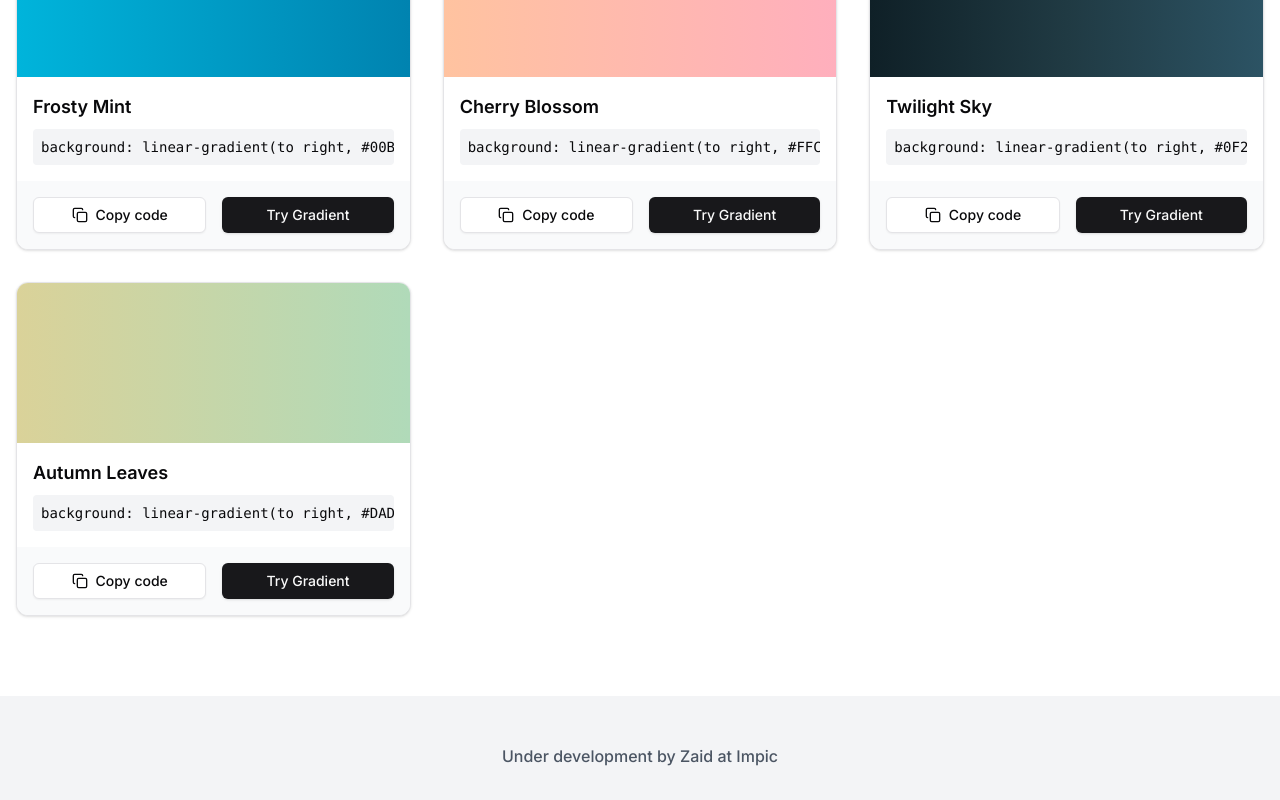
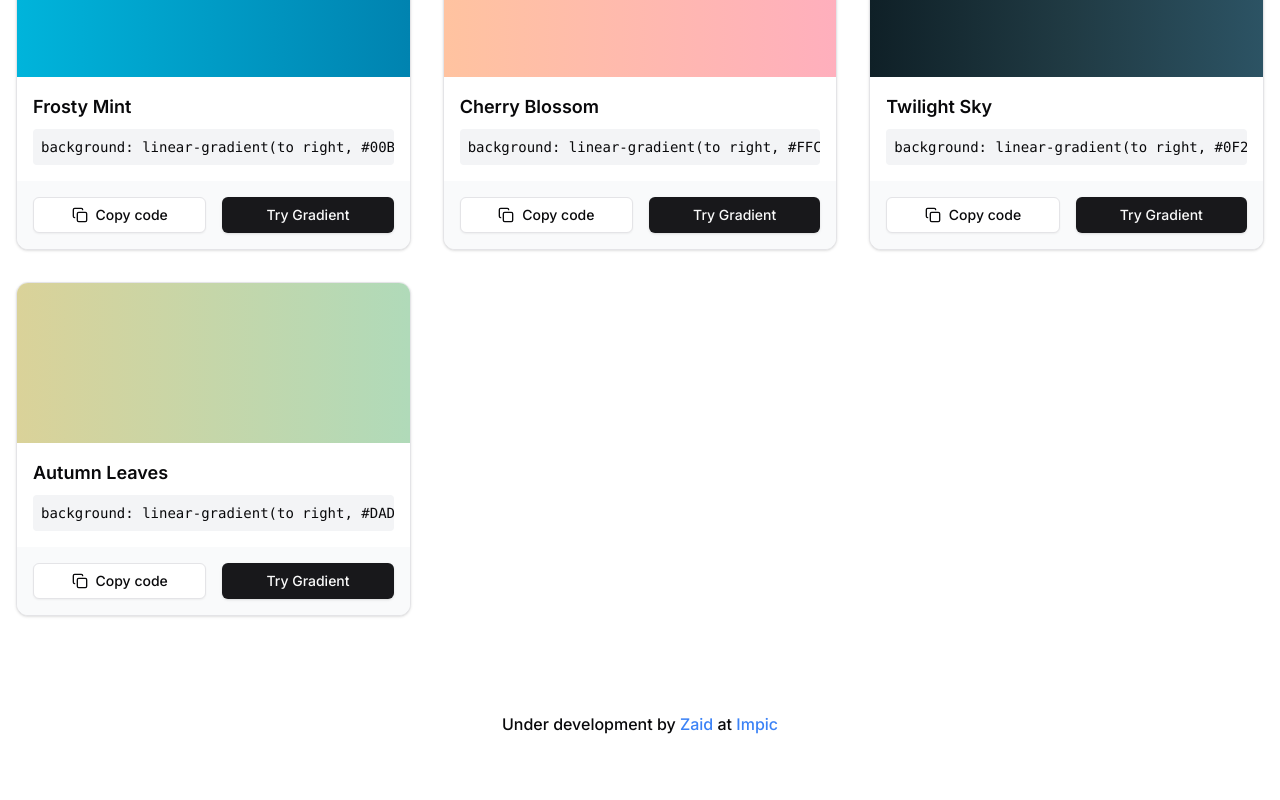
Before and after one commit to zaid-commits/BgLib, a React (Vite) app: page / in a window 1280 px wide. Shown: the part 1548-2348 px from the top of the page. After the commit the page ends 2292 px from the top, so only its background shows below. Built offline with nearby package versions, Linux system fonts and the light colour scheme.

Commit message:
updated href

```diff
--- a/src/components/Footer.tsx
+++ b/src/components/Footer.tsx
@@ -1,7 +1,9 @@
 export const Footer = () => (
-    <footer className="bg-gray-100 py-8 px-4 text-center">
-        <div className="mt-4">
-            <a href="https://zed.impic.tech" className="text-gray-600 hover:text-black">Under development by Zaid at <a href="https://community.impic.tech">Impic</a></a>
+    <footer className="bg-white text-center">
+        <div className="mt-4 my-2">
+            <a href="https://zed.impic.tech">
+                Under development by <span className="text-blue-500 hover:text-blue-500">Zaid</span> at <a href="https://community.impic.tech" className="text-blue-500 hover:text-blue-500">Impic</a>
+            </a>
         </div>
     </footer>
-)
+);
```
